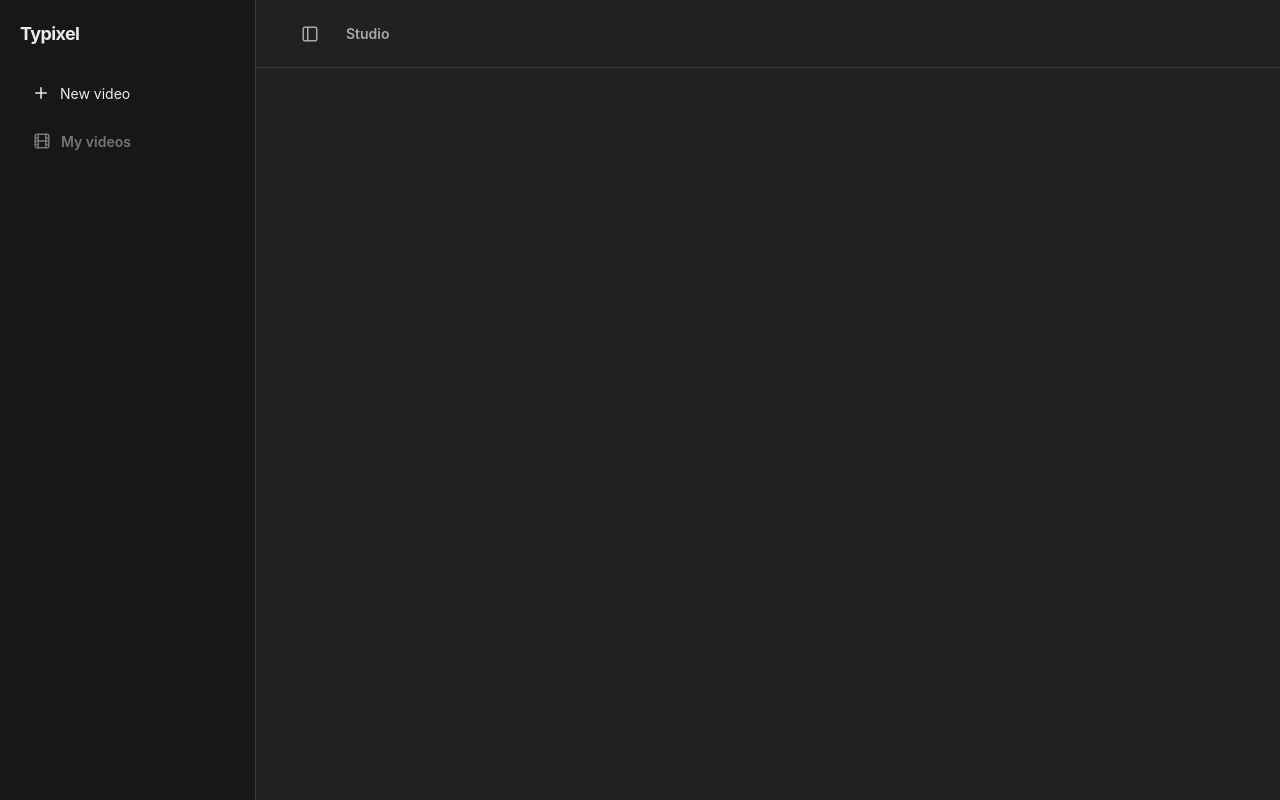
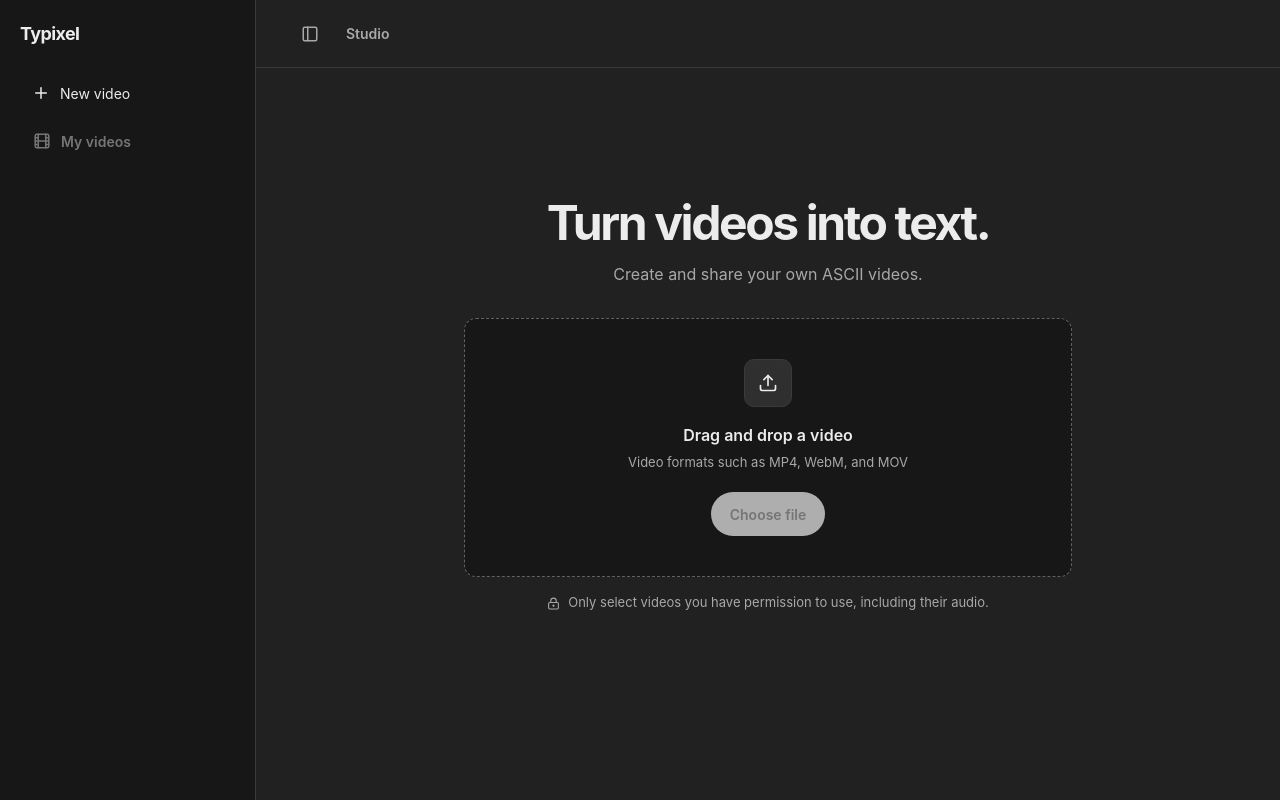
Before and after one commit to xode114kr1/typixel, a Next.js app: page / in a window 1280 px wide. Built offline with nearby package versions, Linux system fonts and the light colour scheme.

Commit message:
feat(studio): add initial video selection screen

```diff
--- /dev/null
+++ b/src/app/(studio)/home.module.css
@@ -0,0 +1,72 @@
+.upload {
+  width: min(100%, 38rem);
+  margin-inline: auto;
+  padding-block: clamp(3rem, 16vh, 10rem) 3rem;
+  text-align: center;
+}
+
+.upload h1 {
+  font-size: clamp(2rem, 5vw, 3rem);
+  font-weight: 650;
+  line-height: 1.12;
+  letter-spacing: -0.05em;
+  text-wrap: balance;
+}
+
+.description {
+  margin-block-start: 0.75rem;
+  color: var(--color-muted);
+}
+
+.dropZone {
+  display: grid;
+  justify-items: center;
+  margin-block-start: 2rem;
+  padding: clamp(1.75rem, 6vw, 2.5rem) 1rem;
+  border: 1px dashed #626262;
+  border-radius: 0.75rem;
+  background: var(--color-sidebar);
+}
+
+.uploadIcon {
+  display: grid;
+  width: 3rem;
+  height: 3rem;
+  place-items: center;
+  margin-block-end: 1rem;
+  border: 1px solid var(--color-line);
+  border-radius: var(--radius-control);
+  background: var(--color-surface);
+  font-size: 1.25rem;
+}
+
+.dropZone h2 {
+  font-size: 1rem;
+  font-weight: 600;
+}
+
+.dropZone p {
+  margin-block: 0.375rem 1.25rem;
+  color: var(--color-muted);
+  font-size: 0.8125rem;
+}
+
+.dropZone .chooseButton {
+  padding-inline: 1.125rem;
+  border-radius: 999px;
+}
+
+.rightsNote {
+  display: flex;
+  justify-content: center;
+  align-items: baseline;
+  gap: 0.5rem;
+  margin-block-start: 1rem;
+  color: var(--color-muted);
+  font-size: 0.8125rem;
+}
+
+.rightsNote svg {
+  flex: none;
+  align-self: center;
+}
--- a/src/app/(studio)/page.tsx
+++ b/src/app/(studio)/page.tsx
@@ -1,3 +1,26 @@
+import { LuLockKeyhole, LuUpload } from "react-icons/lu";
+import { Button } from "@/components/ui/button";
+import styles from "./home.module.css";
+
 export default function Home() {
-  return null;
+  return (
+    <section className={styles.upload} aria-labelledby="upload-title">
+      <h1 id="upload-title">Turn videos into text.</h1>
+      <p className={styles.description}>Create and share your own ASCII videos.</p>
+
+      <div className={styles.dropZone}>
+        <span className={styles.uploadIcon}>
+          <LuUpload aria-hidden="true" />
+        </span>
+        <h2>Drag and drop a video</h2>
+        <p>Video formats such as MP4, WebM, and MOV</p>
+        <Button className={styles.chooseButton} disabled>Choose file</Button>
+      </div>
+
+      <p className={styles.rightsNote}>
+        <LuLockKeyhole aria-hidden="true" />
+        Only select videos you have permission to use, including their audio.
+      </p>
+    </section>
+  );
 }
```
